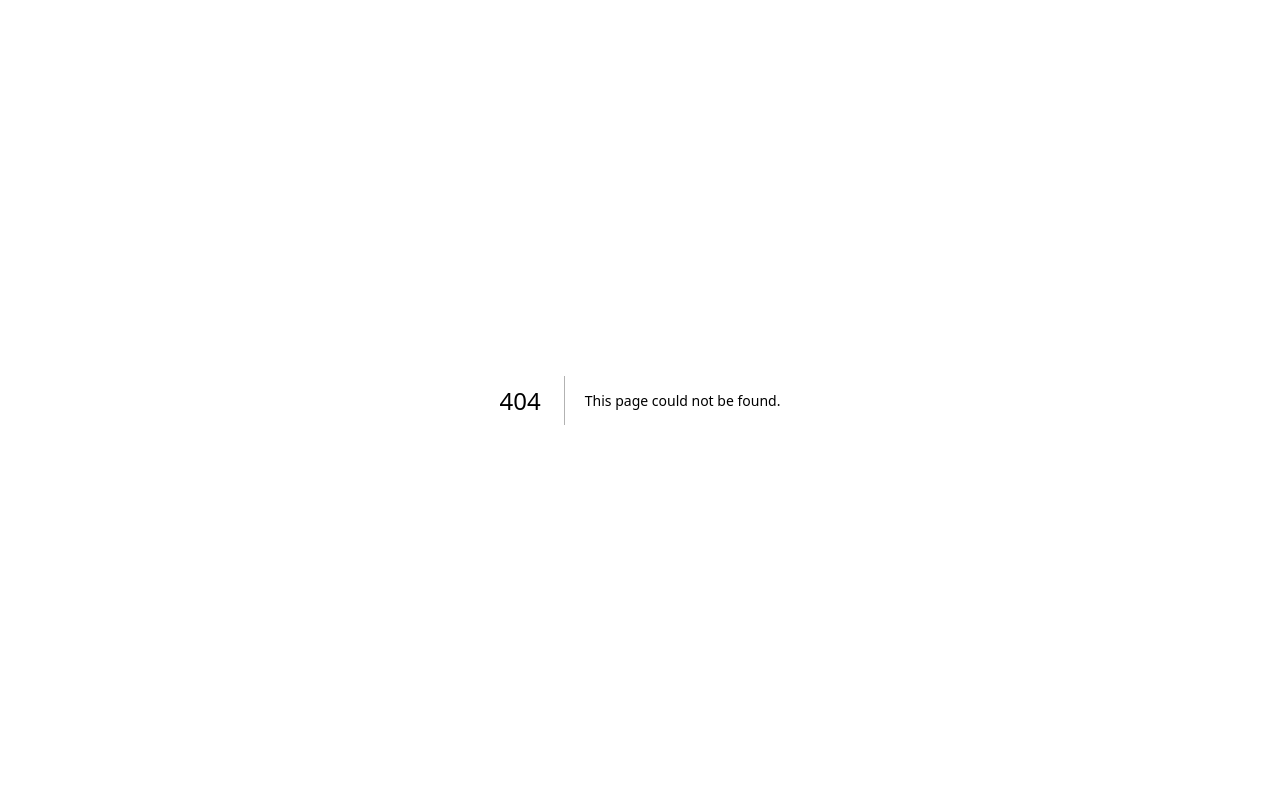
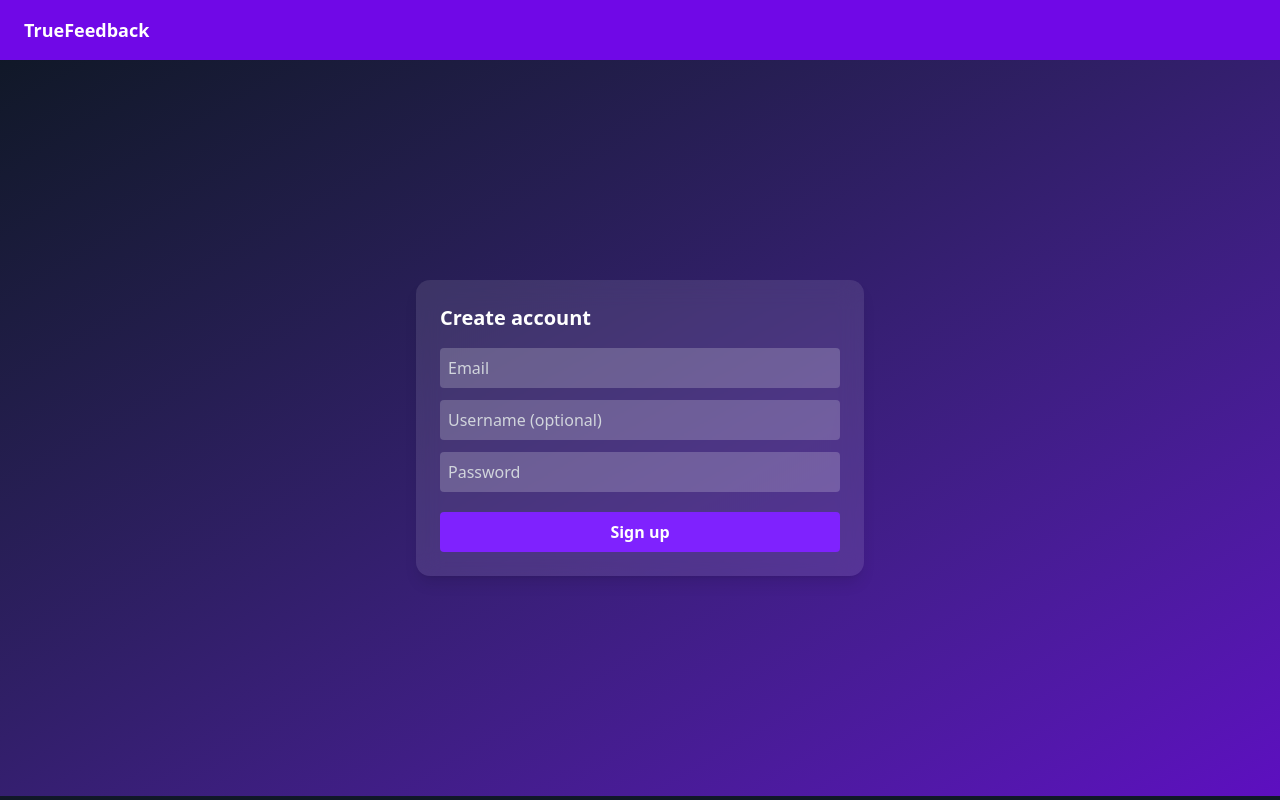
Before and after one commit to JeevanXdev/Truefeedback-app, a Next.js app: page /signup in a window 1280 px wide. Before the commit this address had no page. Built offline with nearby package versions, Linux system fonts and the light colour scheme.

Commit message:
Implement SignupPage component with form handling for user registration

```diff
--- /dev/null
+++ b/src/app/signup/page.tsx
@@ -0,0 +1,82 @@
+"use client";
+
+import React, { useState } from "react";
+import { useRouter } from "next/navigation";
+
+export default function SignupPage() {
+  const [email, setEmail] = useState("");
+  const [username, setUsername] = useState("");
+  const [password, setPassword] = useState("");
+  const [msg, setMsg] = useState("");
+  const router = useRouter();
+
+  const handle = async (e: React.FormEvent) => {
+    e.preventDefault();
+    setMsg("");
+
+    try {
+      const res = await fetch("/api/auth/signup", {
+        method: "POST",
+        headers: { "Content-Type": "application/json" },
+        body: JSON.stringify({ email, username, password }),
+      });
+
+      const data = await res.json();
+
+      if (!res.ok) {
+        setMsg(data.error || "Signup failed");
+      } else {
+        // Redirect to OTP verification page
+        router.push(`/signup/verify?email=${encodeURIComponent(email)}`);
+      }
+    } catch (err) {
+      console.error(err);
+      setMsg("Something went wrong. Please try again.");
+    }
+  };
+
+  return (
+    <>
+      <nav className="px-6 py-4 bg-violet-700">
+        <div className="text-white font-bold text-lg">TrueFeedback</div>
+      </nav>
+
+      <main className="flex items-center justify-center min-h-[calc(100vh-64px)] px-4 bg-gradient-to-br from-gray-900 to-violet-800">
+        <div className="w-full max-w-md bg-white/10 p-6 rounded-xl shadow-lg backdrop-blur-md">
+          <h2 className="text-xl font-semibold mb-4 text-white">Create account</h2>
+          <form onSubmit={handle} className="flex flex-col gap-3">
+            <input
+              type="email"
+              className="p-2 rounded bg-white/20 text-white placeholder-gray-300 focus:outline-none focus:ring-2 focus:ring-violet-500"
+              placeholder="Email"
+              value={email}
+              onChange={(e) => setEmail(e.target.value)}
+              required
+            />
+            <input
+              className="p-2 rounded bg-white/20 text-white placeholder-gray-300 focus:outline-none focus:ring-2 focus:ring-violet-500"
+              placeholder="Username (optional)"
+              value={username}
+              onChange={(e) => setUsername(e.target.value)}
+            />
+            <input
+              type="password"
+              className="p-2 rounded bg-white/20 text-white placeholder-gray-300 focus:outline-none focus:ring-2 focus:ring-violet-500"
+              placeholder="Password"
+              value={password}
+              onChange={(e) => setPassword(e.target.value)}
+              required
+            />
+            <button
+              type="submit"
+              className="mt-2 bg-violet-600 hover:bg-violet-700 transition px-4 py-2 rounded text-white font-semibold"
+            >
+              Sign up
+            </button>
+            {msg && <div className="text-red-300 mt-2">{msg}</div>}
+          </form>
+        </div>
+      </main>
+    </>
+  );
+}
```
